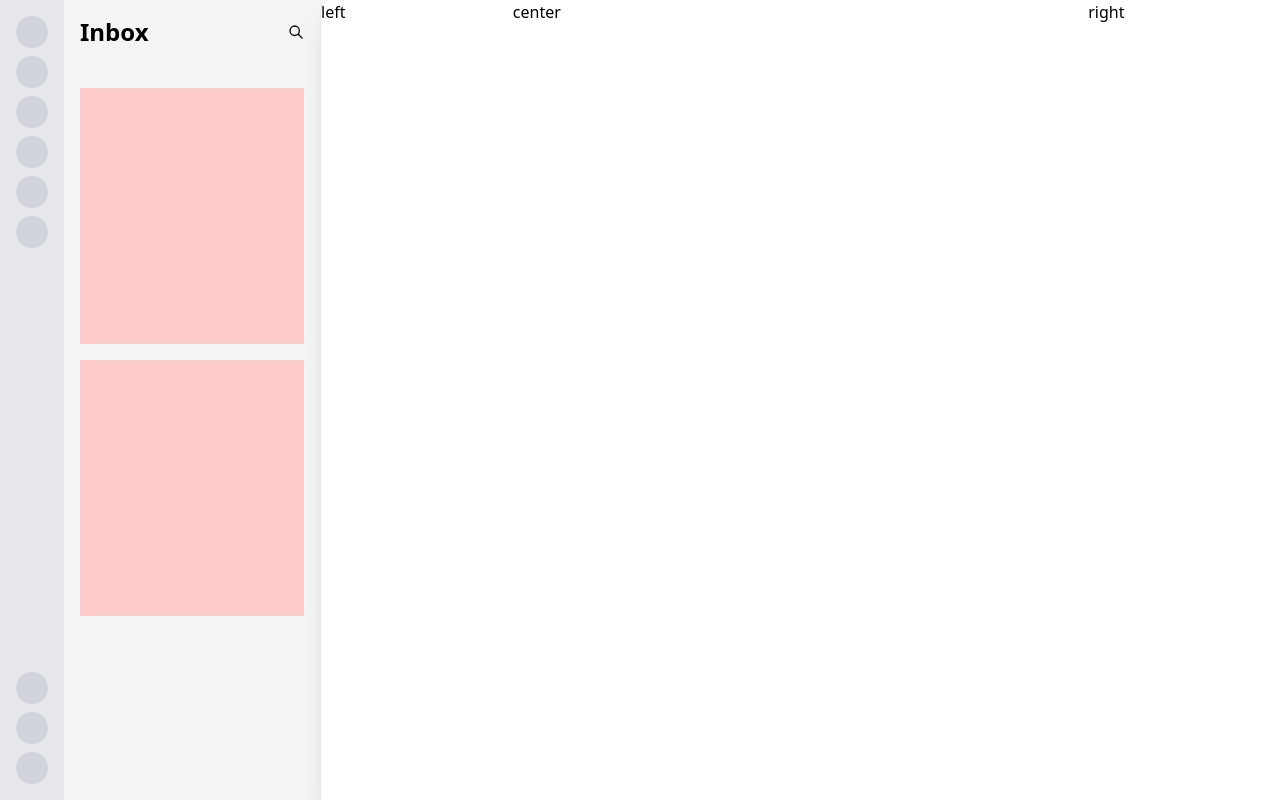
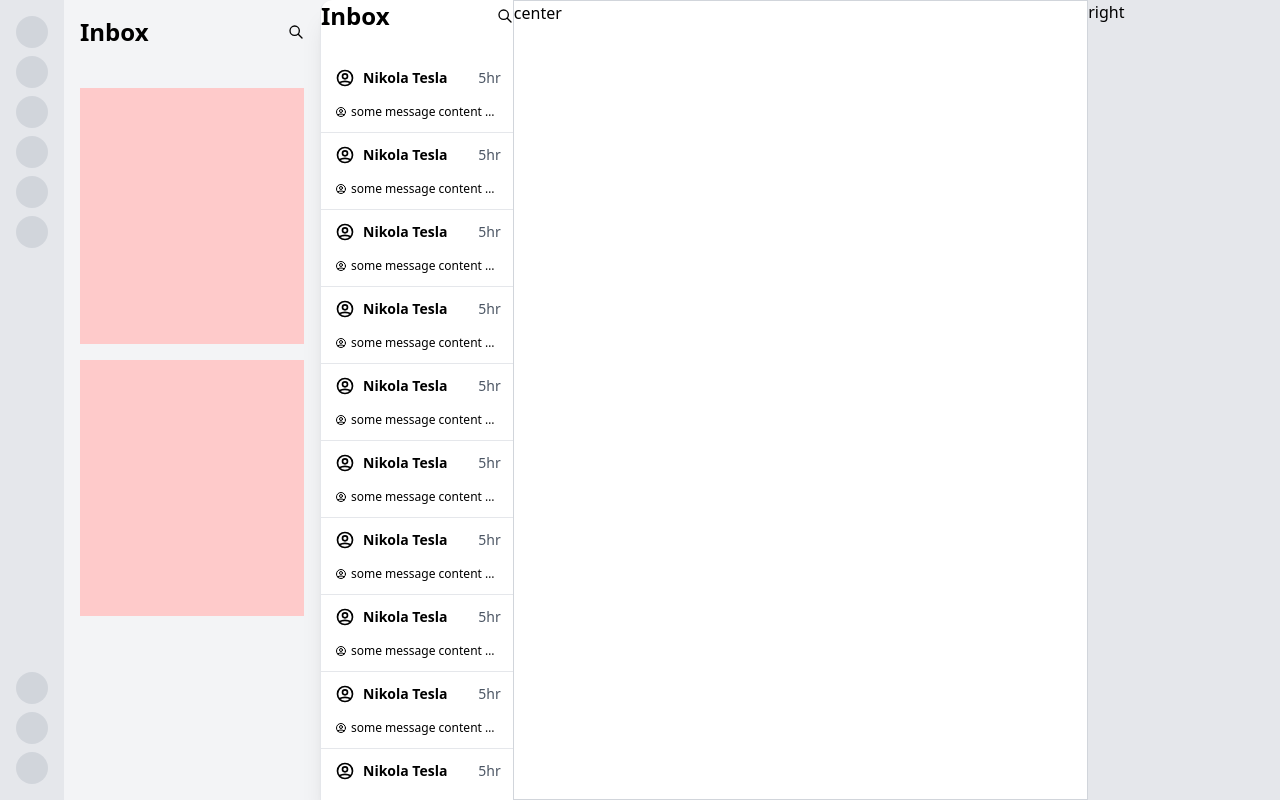
Before and after one commit to Frog-kt/vite-project, a React (Vite) app: page / in a window 1280 px wide. Built offline with nearby package versions, Linux system fonts and the light colour scheme.

Commit message:
update: Main components

```diff
--- a/src/components/Inbox.tsx
+++ b/src/components/Inbox.tsx
@@ -2,7 +2,7 @@ import React from 'react'
 
 export default function Inbox() {
   return (
-    <div className="w-64 bg-gray-100 p-4 flex flex-col space-y-4">
+    <div className="w-64 flex-none bg-gray-100 p-4 flex flex-col space-y-4">
       <div className="flex flex-row justify-between items-center mb-6">
         <h1 className="font-semibold text-2xl">Inbox</h1>
         <svg className="w-4 h-4 flex-none" fill="none" stroke="currentColor" viewBox="0 0 24 24" xmlns="http://www.w3.org/2000/svg">
--- a/src/components/Main.tsx
+++ b/src/components/Main.tsx
@@ -1,11 +1,40 @@
 import React from 'react'
 
 export default function Main() {
+  let conversionsCards = [];
+  for (let i = 0; i < 50; i++) {
+    conversionsCards.push(
+      <a className="block border-b">
+        <div className="border-l-2 border-transparent hover:bg-gray-100 p-3 space-y-4">
+          <div className="flex flex-row items-center space-x-2">
+            <svg className="w-5 h-5" fill="none" stroke="currentColor" viewBox="0 0 24 24" xmlns="http://www.w3.org/2000/svg"><path stroke-linecap="round" stroke-linejoin="round" stroke-width="2" d="M5.121 17.804A13.937 13.937 0 0112 16c2.5 0 4.847.655 6.879 1.804M15 10a3 3 0 11-6 0 3 3 0 016 0zm6 2a9 9 0 11-18 0 9 9 0 0118 0z"></path></svg>
+            <strong className="flex-grow text-sm">Nikola Tesla</strong>
+            <div className="text-sm text-gray-600">5hr</div>
+          </div>
+
+          <div className="flex flex-row items-center space-x-1">
+            <svg className="flex-none w-3 h-3" fill="none" stroke="currentColor" viewBox="0 0 24 24" xmlns="http://www.w3.org/2000/svg"><path stroke-linecap="round" stroke-linejoin="round" stroke-width="2" d="M5.121 17.804A13.937 13.937 0 0112 16c2.5 0 4.847.655 6.879 1.804M15 10a3 3 0 11-6 0 3 3 0 016 0zm6 2a9 9 0 11-18 0 9 9 0 0118 0z"></path></svg>
+            <div className="flex-grow truncate text-xs">some message content whedkjwhed wkjehdkjweh dkjhwekjdhwekjhd </div>
+          </div>
+        </div>
+      </a>)
+  }
+
   return (
     <div className="flex flex-row flex-auto bg-white rounded-tl-xl border-l shadow-xl">
-      <div className="w-1/5">left</div>
-      <div className="w-3/5">center</div>
-      <div className="w-1/5">right</div>
+      <div className="flex flex-col w-1/5">
+        <div className="flex flex-row justify-between items-center mb-6">
+          <h1 className="font-semibold text-2xl">Inbox</h1>
+          <svg className="w-4 h-4 flex-none" fill="none" stroke="currentColor" viewBox="0 0 24 24" xmlns="http://www.w3.org/2000/svg">
+            <path strokeLinecap="round" strokeLinejoin="round" strokeWidth={2} d="M21 21l-6-6m2-5a7 7 0 11-14 0 7 7 0 0114 0z" />
+          </svg>
+        </div>
+        <div className="flex-auto overflow-y-auto">
+          {conversionsCards}
+        </div>
+      </div>
+      <div className="w-3/5  border border-l border-r border-gray-300">center</div>
+      <div className="w-1/5 bg-gray-200">right</div>
     </div>
   )
 }
--- a/src/components/Navigation.tsx
+++ b/src/components/Navigation.tsx
@@ -2,7 +2,7 @@ import React from 'react'
 
 export default function Navigation() {
   return (
-    <div className="flex flex-col justify-between w-16 items-center p-4 bg-gray-200">
+    <div className="flex flex-col justify-between w-16 items-center flex-none p-4 bg-gray-200">
       <div className="flex flex-col space-y-2">
         <a><div className="rounded-full bg-gray-300 w-8 h-8"></div></a>
         <a><div className="rounded-full bg-gray-300 w-8 h-8"></div></a>
```
